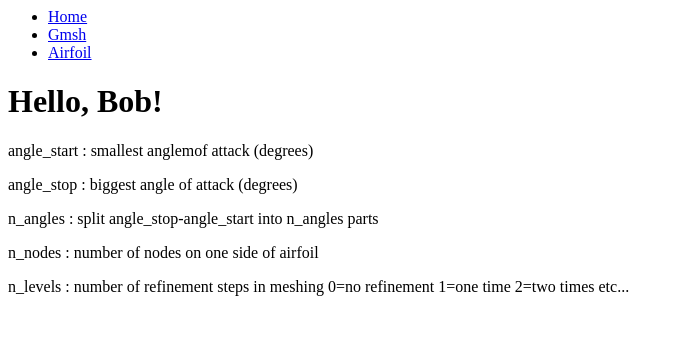
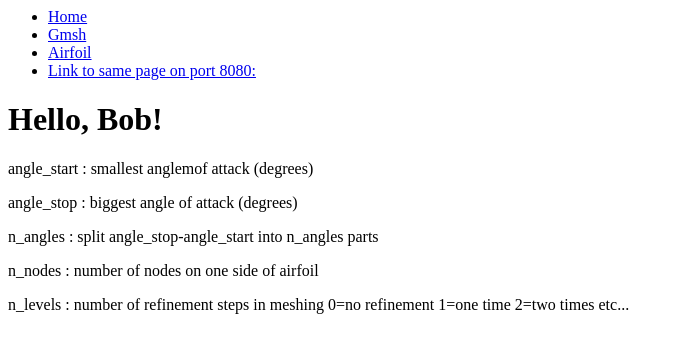
Before and after one commit to andrewaziz/CloudComputingNacaAirfoil, a Flask app: page / in a window 1280 px wide. Shown: the top 353 px of the page, without its empty margins (0-684 px from the left). Run offline with Flask 2, Linux system fonts and the light colour scheme.

```diff
--- a/app/templates/airfoil.html
+++ b/app/templates/airfoil.html
@@ -7,6 +7,11 @@
 	<li><a href=".">Home</a></li>
 	<li><a href="/gmsh">Gmsh</a></li>
 	<li><a href="/airfoil">Airfoil</a></li>
+	<li>
+	  <script>
+	    document.write('<a href="' + window.location.protocol + '//' + window.location.hostname + ':8080' + window.location.pathname + '" >Link to same page on port 8080:</a> ');
+	  </script>
+	</li>
       </ul>
     </div>
 
--- a/app/templates/gmsh.html
+++ b/app/templates/gmsh.html
@@ -7,6 +7,11 @@
 	<li><a href=".">Home</a></li>
 	<li><a href="/gmsh">Gmsh</a></li>
 	<li><a href="/airfoil">Airfoil</a></li>
+	<li>
+	  <script>
+	    document.write('<a href="' + window.location.protocol + '//' + window.location.hostname + ':8080' + window.location.pathname + '" >Link to same page on port 8080:</a> ');
+	  </script>
+	</li>
       </ul>
     </div>
 
--- a/app/templates/index.html
+++ b/app/templates/index.html
@@ -9,6 +9,11 @@
 	<li><a href=".">Home</a></li>
 	<li><a href="/gmsh">Gmsh</a></li>
 	<li><a href="/airfoil">Airfoil</a></li>
+	<li>
+	  <script>
+	    document.write('<a href="' + window.location.protocol + '//' + window.location.hostname + ':8080' + window.location.pathname + '" >Link to same page on port 8080:</a> ');
+	  </script>
+	</li>
       </ul>
     </div>
 
```
